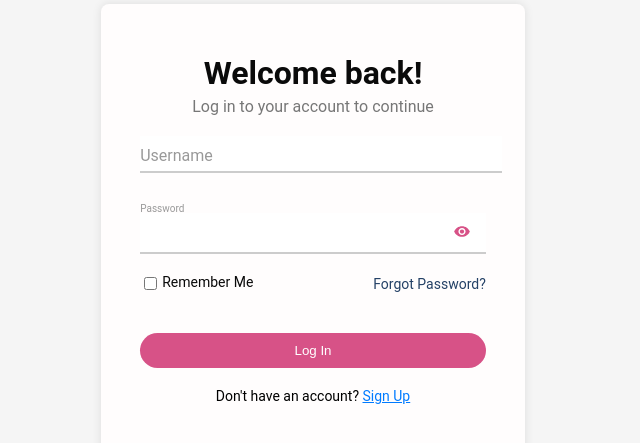
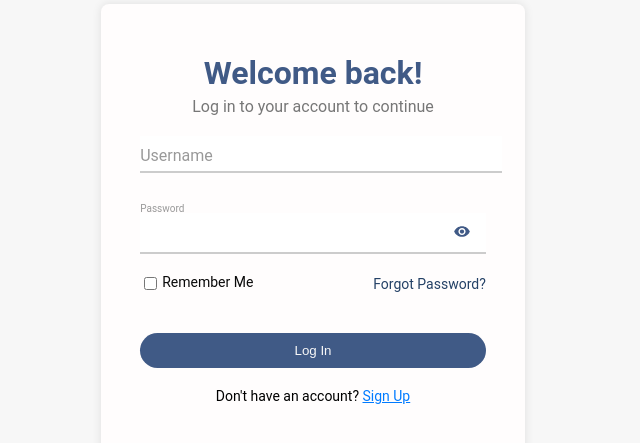
Before and after one commit to lgltan/Nyanner, a React (Create React App) app in the folder client/: page /login in a window 1280 px wide. Shown: the part 161-604 px from the top of the page, without its empty margins (327-967 px from the left). Built offline with nearby package versions, Linux system fonts and the light colour scheme.

Commit message:
css updates

```diff
--- a/client/src/App.css
+++ b/client/src/App.css
@@ -59,7 +59,7 @@ body {
 .header h1 {
   margin: 0;
   font-size: 2em;
-  color: var(--night);
+  color: var(--porcelain-blue);
 }
 
 .header p {
@@ -98,8 +98,8 @@ form {
 }
 
 .primary-btn {
-  background-color: var(--fuchsia-rose-lighter);
-  color: #fff;
+  background-color: var(--porcelain-blue);
+  color: var(--off-white);
   padding: 10px;
   border: none;
   border-radius: 25px;
@@ -108,5 +108,5 @@ form {
 }
 
 .primary-btn:hover {
-  background-color: var(--fuchsia-rose);
+  background-color: #2c3e5c;
 }
--- a/client/src/components/Login.css
+++ b/client/src/components/Login.css
@@ -27,7 +27,7 @@
     transform: translateY(-50%);
     background: none;
     border: none;
-    color: var(--fuchsia-rose-lighter);
+    color: var(--porcelain-blue);
     cursor: pointer;
     padding: 0 5px;
     font-size: 18px;
--- a/client/src/components/form/FormInput.css
+++ b/client/src/components/form/FormInput.css
@@ -15,7 +15,7 @@
 }
 
 .input:focus {
-    border-bottom: 2px solid var(--fuchsia-rose-lighter);
+    border-bottom: 2px solid var(--porcelain-blue);
 }
 
 /* Initial state */
@@ -33,7 +33,7 @@
 }
 
 .input:focus-within + .input-label{
-    color: var(--fuchsia-rose-lighter);
+    color: var(--porcelain-blue);
     font-size: 10px;
     top: -20px;
 }
@@ -59,6 +59,6 @@
 input::-webkit-datetime-edit-day-field:focus,
 input::-webkit-datetime-edit-month-field:focus,
 input::-webkit-datetime-edit-year-field:focus {
-    color: var(--fuchsia-rose-lighter);
+    color: var(--porcelain-blue);
     outline: none;
 }
--- a/client/src/components/game/ChessGame.jsx
+++ b/client/src/components/game/ChessGame.jsx
@@ -78,8 +78,8 @@ const ChessGame = () => {
     onDrop={onDrop}
     boardOrientation={"black"}
     customPieces={customPieces}
-    customDarkSquareStyle={{backgroundColor: '#405A86'}}
-    customLightSquareStyle={{backgroundColor: '#F7F7F7'}}
+    customDarkSquareStyle={{backgroundColor: '--porcelain-blue'}}
+    customLightSquareStyle={{backgroundColor: '--off-white'}}
     customBoardStyle={{border: '16px solid rgb(200, 200, 200)', margin: '20px'}}
     />;
 };
--- a/client/src/index.css
+++ b/client/src/index.css
@@ -1,13 +1,9 @@
 :root {
   --indigo-dye: #244166ff;
   --indigo-dye-darker: rgb(31, 56, 88);
-  --non-photo-blue: #a7dfe6ff;
-  --old-lace: #fff6e8ff;
-  --pink: #f8bec8ff;
-  --fuchsia-rose-lighter: rgb(215, 82, 135);
-  --fuchsia-rose: #c94277ff;
+  --porcelain-blue: #405A86;
   --night: #0a0a0aff;
-  --off-white: #f5f5f5;
+  --off-white: #F7F7F7;
 }
 
 body {
```
